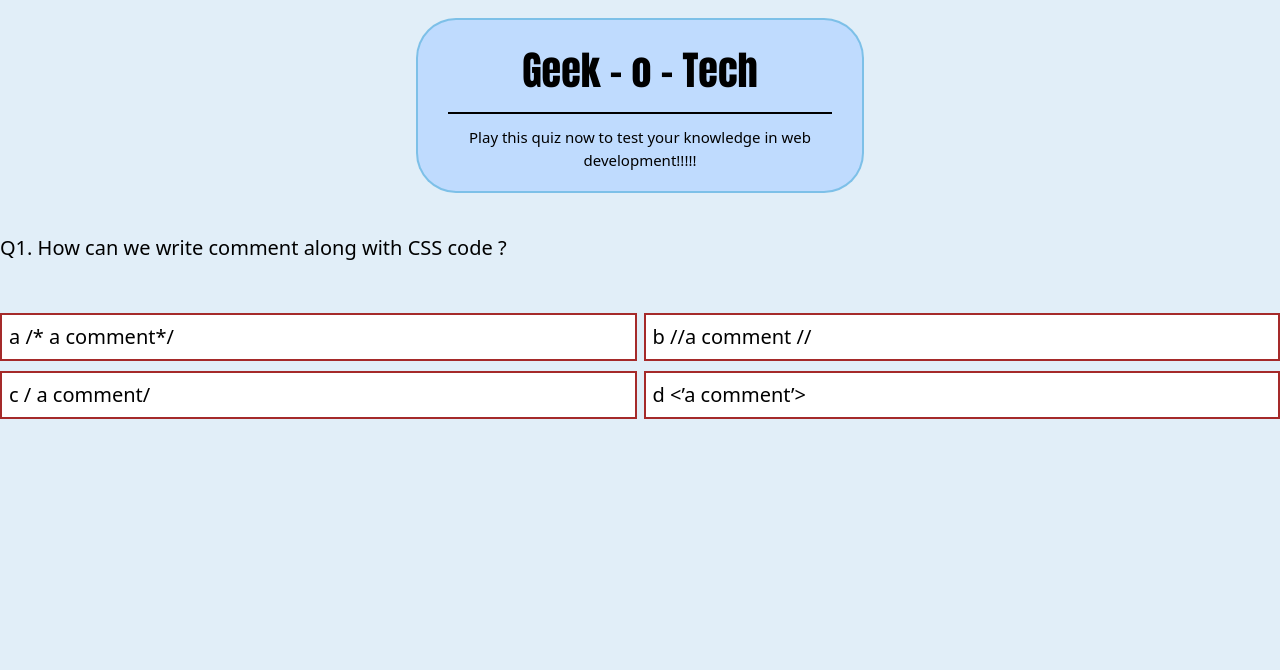
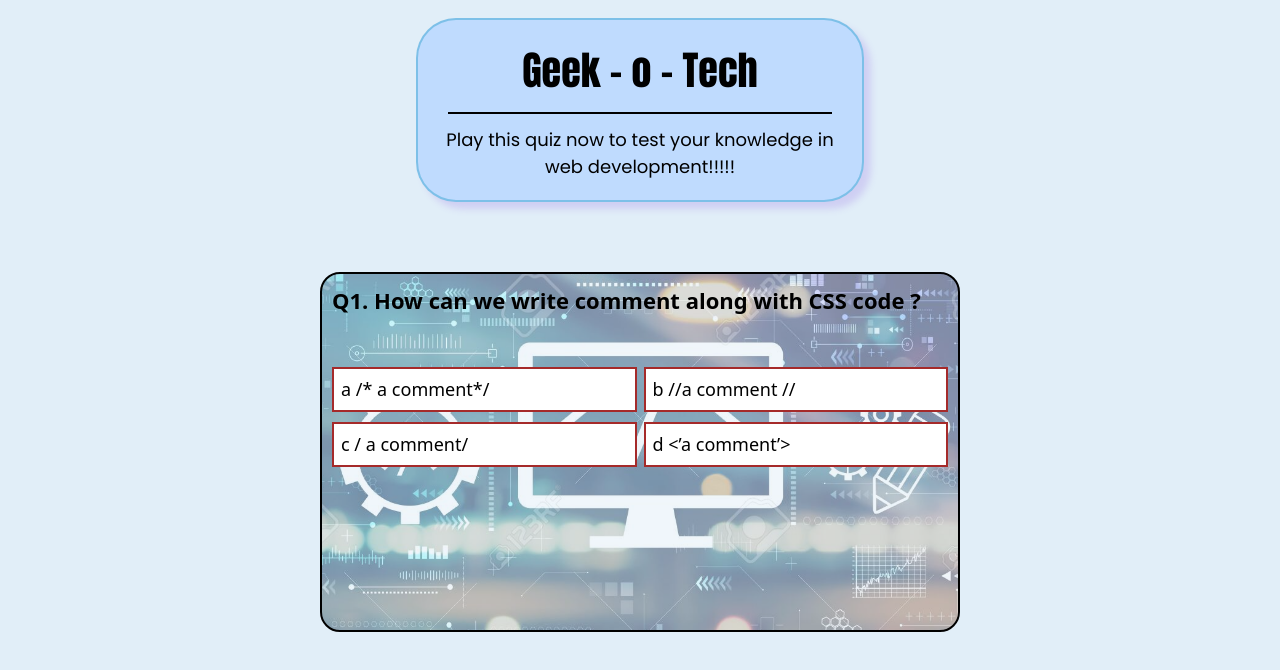
Before and after one commit to Tanvi-Agarwal201/Quiz-Website-Tanvi-Agarwal-230001075, a website: page quiz.html in a window 1280 px wide. Both pictures are taken after a click on the button "Next >". Shown: the part 42-712 px from the top of the page. Drawn offline with Linux system fonts and the light colour scheme.

Commit message:
Update style.css

```diff
--- a/style.css
+++ b/style.css
@@ -45,6 +45,7 @@ nav>img {
     border: 2px solid rgba(39, 155, 201, 0.432);
     border-radius: 40px;
     text-align: center;
+    box-shadow: 7px 7px 7px rgb(207, 207, 243);
 }
 
 .line {
@@ -61,7 +62,10 @@ nav>img {
 }
 
 .text2 {
-    font-size: 15px;
+    font-size: 18px;
+    font-family: "Poppins", sans-serif;
+    font-weight: 400;
+    font-style: normal;
 }
 
 .start {
@@ -74,6 +78,7 @@ nav>img {
     font-family: "Pacifico", cursive;
     font-weight: 400;
     font-style: normal;
+    text-shadow: 2px 2px 5px rgb(236, 129, 129);
 }
 
 @keyframes startanimation {
@@ -147,11 +152,29 @@ footer {
     gap: 7px;
     row-gap: 10px;
 }
+.ques {
+    font-weight: 600;
+    font-size: 22px;
+    width: 50vw;
+    height: 45vh;
+    border: 2px solid black;
+    border-radius: 20px;
+    padding: 10px;
+    margin: auto;
+    margin-top: 30px;
+    background-image: url("output-onlinepngtools.png");
+    background-position: center;
+    background-size: 800px;
+
+}
 
 .grid input {
     background-color: white;
     text-align: left;
     padding: 7px;
+
+    font-weight: 500;
+    font-size: 18px;
     border: 2px solid brown;
 }
 
@@ -161,10 +184,10 @@ footer {
     margin: auto;
     margin-top: 30px;
     font-size: 22px;
-    /* border: 2px solid black; */
+
     padding: 5px;
     text-align: center;
-    /* background-color: #bde6e8; */
+
     color: #f10b55;
     font-weight: 500;
     font-family: "Kanit", sans-serif;
@@ -172,13 +195,21 @@ footer {
     font-style: normal;
 }
 
-.ques {
-    font-weight: 500;
-    font-size: 20px;
-}
+
 
 .optionbox {
     margin-top: 50px;
+}
+.scorecard{
+    width: 50vw;
+    height: 60vh;
+    border: 2px solid black;
+    border-radius: 20px;
+    padding: 10px;
+    margin: auto;
+    margin-top: 50px;
+    box-shadow: 10px 9px 9px rgb(218, 198, 218);
+
 }
 
 .txt1 {
```
